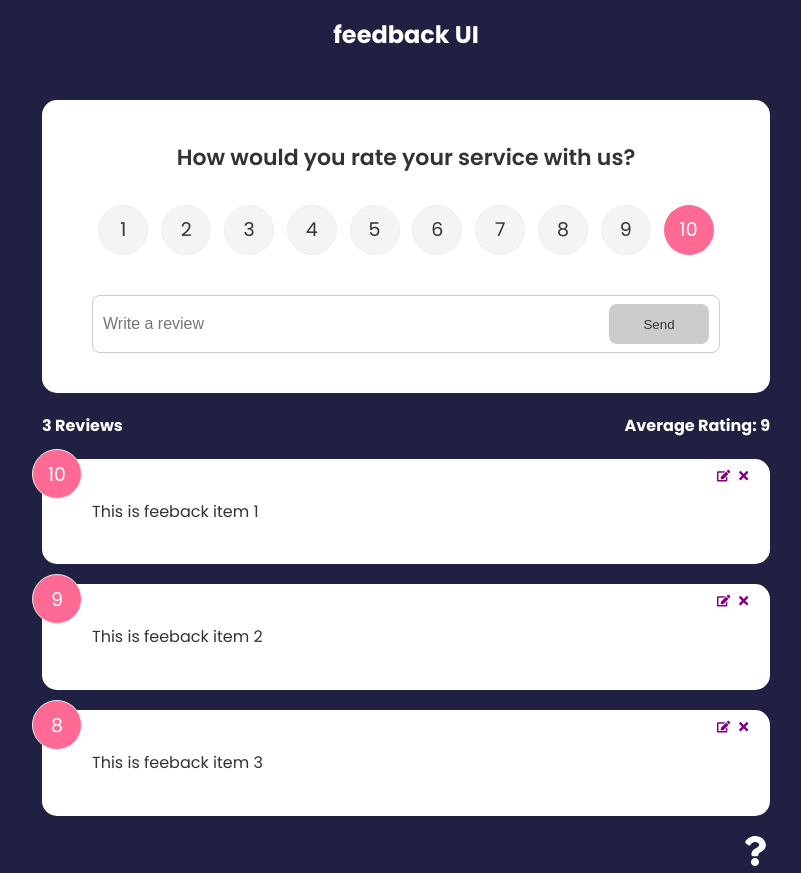
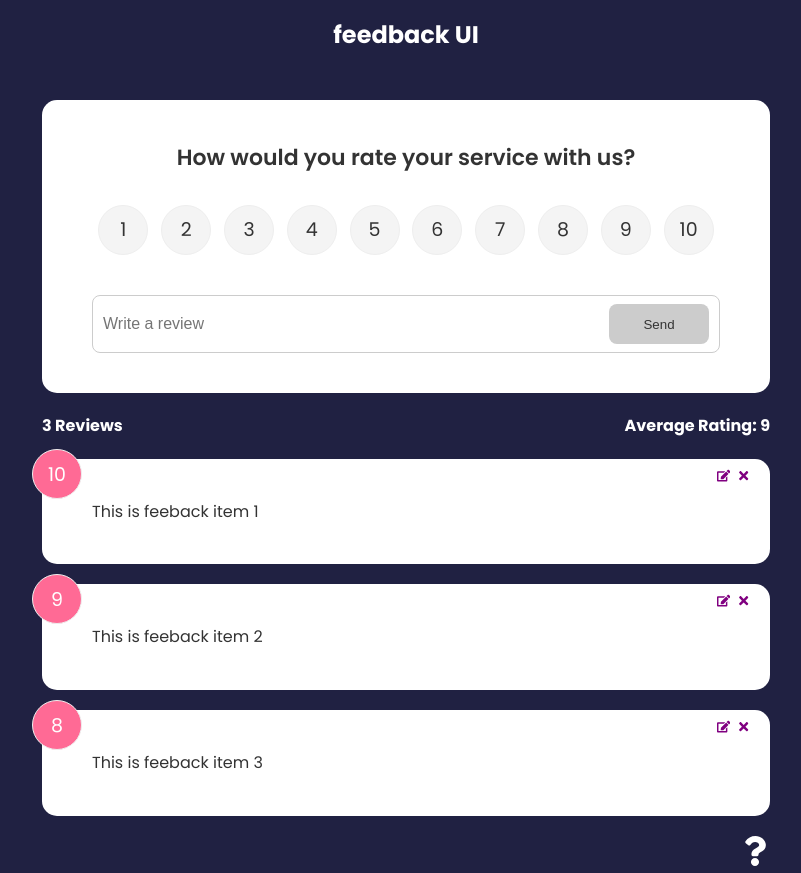
Before and after one commit to DiamonndAde/feedback-app, a React (Create React App) app: page / in a window 1280 px wide. Shown: the whole page, without its empty margins (234-1035 px from the left). Built offline with nearby package versions, Linux system fonts and the light colour scheme.

Commit message:
Update Feedback Item

```diff
--- a/src/components/FeedbackForm.jsx
+++ b/src/components/FeedbackForm.jsx
@@ -1,4 +1,4 @@
-import { useState, useContext } from "react";
+import { useState, useContext, useEffect } from "react";
 import Card from "./shared/Card";
 import Button from "./shared/Button";
 import RatingSelect from "./RatingSelect";
@@ -10,7 +10,15 @@ const FeedbackForm = () => {
   const [rating, setRating] = useState(10);
   const [message, setMessage] = useState("");
 
-  const { addFeedback } = useContext(FeedbackContext);
+  const { addFeedback, feedbackEdit } = useContext(FeedbackContext);
+
+  useEffect(() => {
+    if (feedbackEdit.edit === true) {
+      setBtnDisabled(false);
+      setText(feedbackEdit.item.text);
+      setRating(feedbackEdit.item.rating);
+    }
+  }, [feedbackEdit]);
 
   const handleTextChange = (e) => {
     if (text === "") {
--- a/src/components/RatingSelect.jsx
+++ b/src/components/RatingSelect.jsx
@@ -1,7 +1,14 @@
-import React, { useState } from "react";
+import React, { useState, useContext, useEffect } from "react";
+import FeedbackContext from "../context/FeedbackContext";
 
 const RatingSelect = ({ select }) => {
   const [selected, setSelected] = useState(10);
+  const { feedbackEdit } = useContext(FeedbackContext);
+
+  useEffect(() => {
+    setSelected(feedbackEdit.item.rating);
+  }, [feedbackEdit]);
+
   const handleChange = (e) => {
     select(+e.currentTarget.value);
   };
--- a/src/context/FeedbackContext.js
+++ b/src/context/FeedbackContext.js
@@ -22,7 +22,7 @@ export const FeedbackProvider = ({ children }) => {
     },
   ]);
 
-  const [feedbackEidt, setFeedbackEdit] = useState({
+  const [feedbackEdit, setFeedbackEdit] = useState({
     item: {},
     edit: false,
   });
@@ -50,7 +50,13 @@ export const FeedbackProvider = ({ children }) => {
 
   return (
     <FeedbackContext.Provider
-      value={{ feedback, addFeedback, deleteFeedback, editFeedback }}
+      value={{
+        feedback,
+        addFeedback,
+        deleteFeedback,
+        editFeedback,
+        feedbackEdit,
+      }}
     >
       {children}
     </FeedbackContext.Provider>
```
